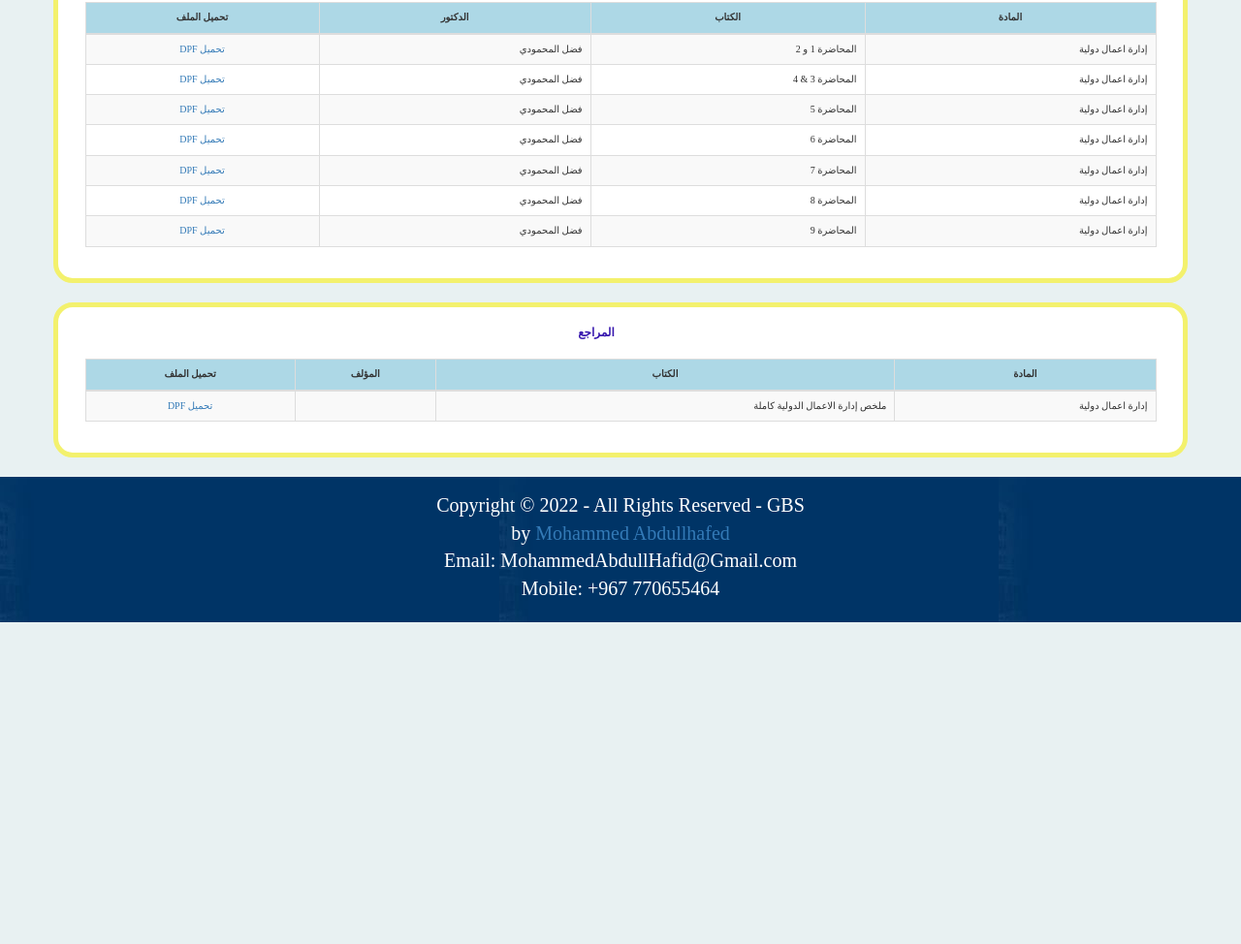
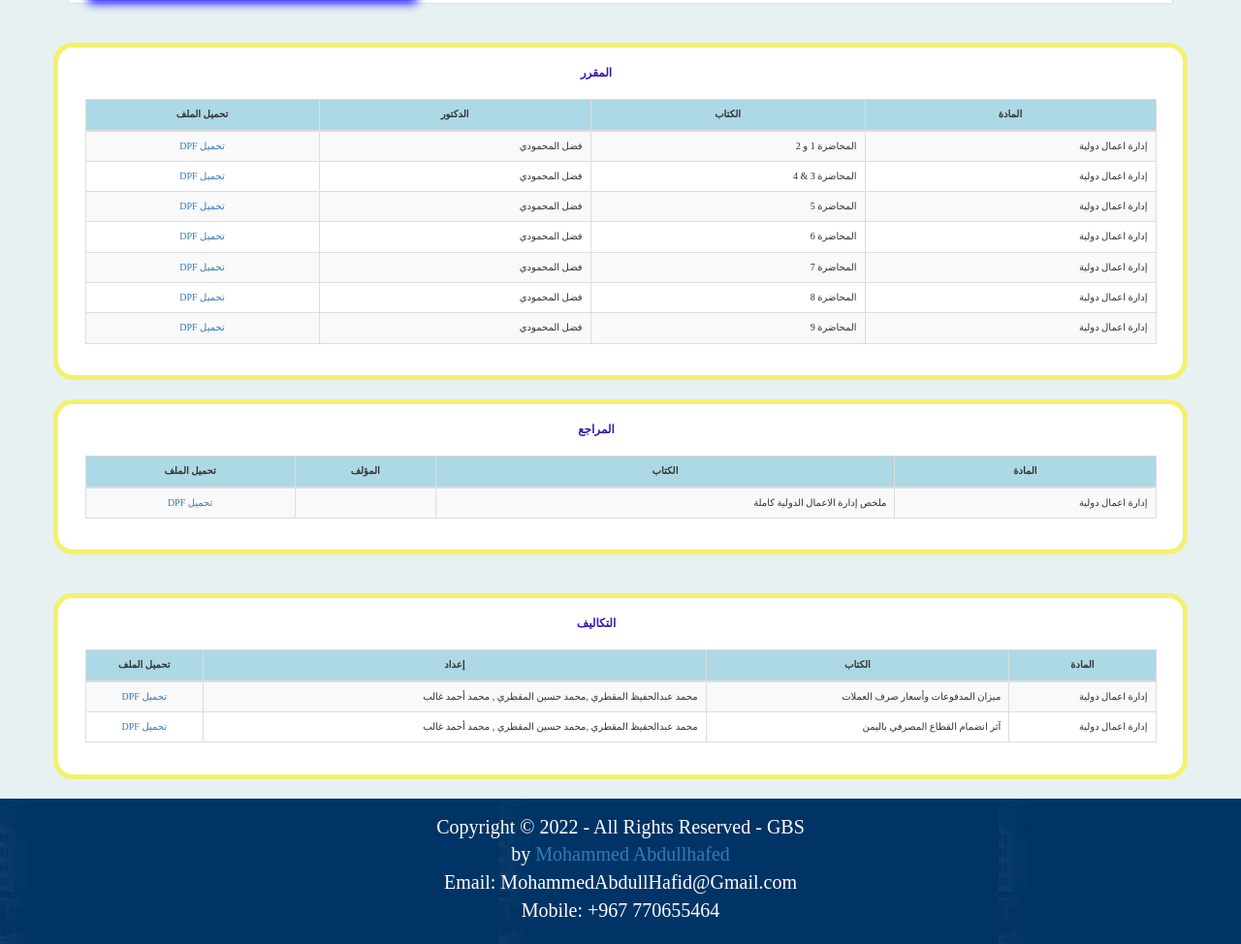
Before and after one commit to MedAbdull/GBS, a plain HTML site: page world.html in a window 1280 px wide. Shown: the part 604-1578 px from the top of the page at 97% size. Before the commit the page ends 1246 px from the top, so only its background shows below. Drawn offline with nearby package versions, Linux system fonts and the light colour scheme.

Commit message:
End with working world

```diff
--- a/world.html
+++ b/world.html
@@ -77,6 +77,9 @@
 <body dir="rtl">
 
 
+
+
+
 <nav class="navbar navbar-inverse">
   <div class="container-fluid">
     <div class="navbar-header">
@@ -91,12 +94,11 @@
     <div class="collapse navbar-collapse" id="myNavbar">
       <ul class="nav navbar-nav">
         <li class="active"><a href="index.html"> الرئيسية</a></li>
-
-
+        <li><a href="HR.html">الموارد البشرية</a></li>
+        <li><a href="Marketing.html">إدارة التسويق</a></li>
+        <li><a href="strategy.html">إدارة الاستراتيجيات</a></li>
         <li><a href="world.html">  إدارة اعمال دولية  </a></li>
-		<li><a href="information.html">  نظم المعلومات </a></li>
-<!--		<li><a href="Form.html" >    Login  </a>	</li>
-	-->
+		<li><a href="information.html">  نظم المعلومات الادارية  </a></li>
       </ul>
     </div>
   </div>
@@ -315,6 +317,54 @@
 
 
 
+<!--######################################################-->
+<br/>
+
+<div class="container">
+
+            <div class="row">
+                 <div class="col-md-12" style="background:#fff;border:5px solid #f3f16d; border-radius:20px;">
+
+            <h3 class="text-latter" style="text-align:center;margin-bottom:10px;";> التكاليف </h3>
+
+
+				 <div class="card-body"  style="padding-top:10px;">
+<table class="table table-bordered table-striped">
+    <thead style="text-align:center;">
+      <tr style="text-align:center; background:lightblue;"; >
+		<th style="text-align:center;">المادة</th>
+        <th style="text-align:center;">الكتاب</th>
+        <th style="text-align:center;">إعداد</th>
+		<th style="text-align:center;">تحميل الملف</th>
+      </tr>
+    </thead>
+    <tbody>
+	  <tr>
+       <td>إدارة اعمال دولية</td>
+        <td> ميزان المدفوعات وأسعار صرف العملات</td>
+        <td>محمد عبدالحفيظ المقطري ,محمد حسين المقطري , محمد أحمد غالب</td>
+		<td style="text-align:center";><a  href="Study/ميزان المدفوعات وأسعار صرف العملات.pdf" >    تحميل DPF   </a></td>
+      </tr>
+
+	    <tr>
+       <td>إدارة اعمال دولية</td>
+        <td> آثر انضمام القطاع المصرفي باليمن</td>
+        <td>محمد عبدالحفيظ المقطري ,محمد حسين المقطري , محمد أحمد غالب</td>
+		<td style="text-align:center";><a  href="Study/آثر انضمام القطاع المصرفي باليمن.pdf" >    تحميل DPF   </a></td>
+      </tr>
+
+    </tbody>
+  </table>
+
+  </div>
+  </div>
+  </div>
+  </div>
+
+<!--######################################################-->
+<br/>
+
+
 
 <!--######################################################-->
    <div style="background-image:url(img/Footer.jpg); height:150px; width:100%; padding-top:15px;direction:ltr; font-size:20px;color:#fff;">
```
Also changed, not shown: HR.html (+2 -3 lines), 2 other files.
